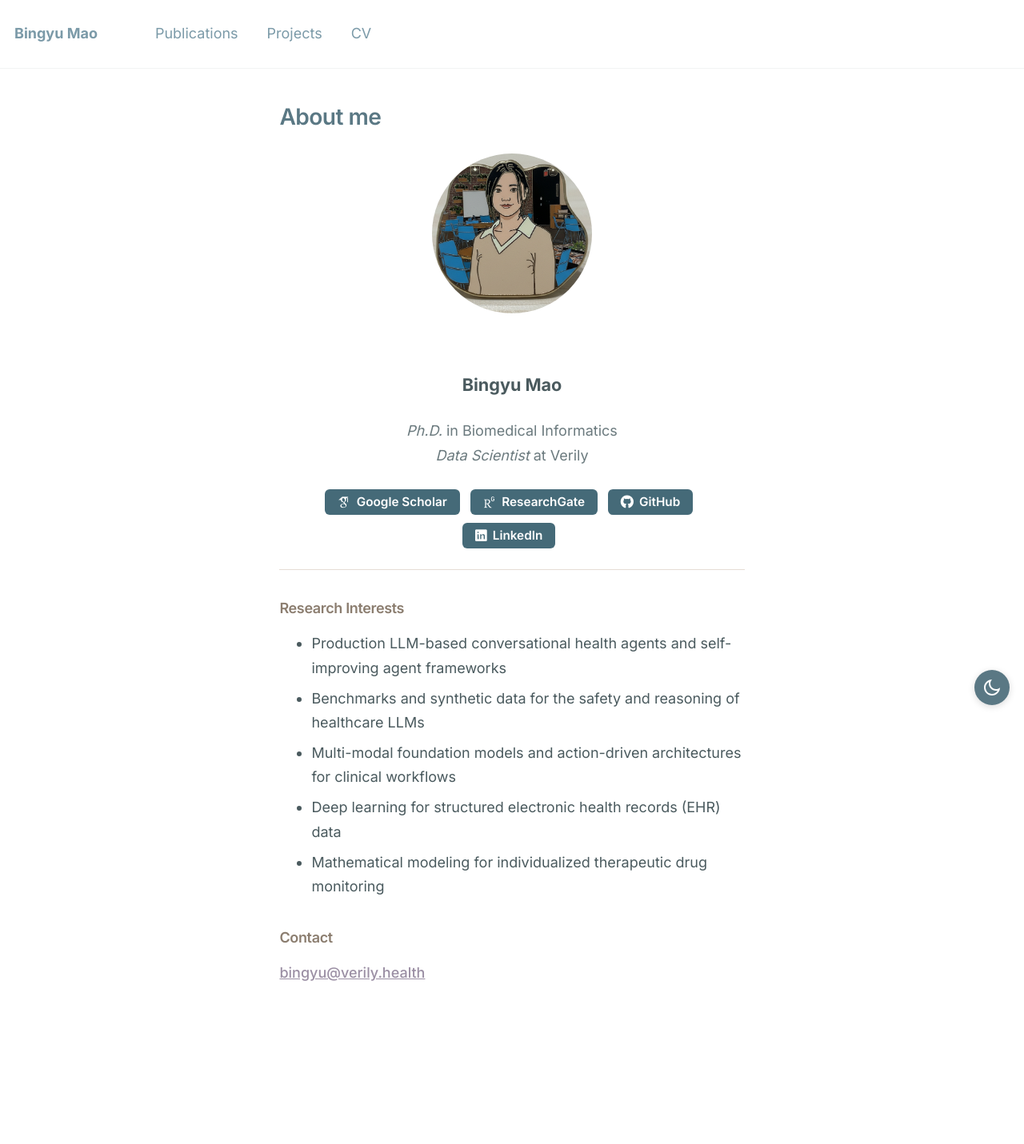
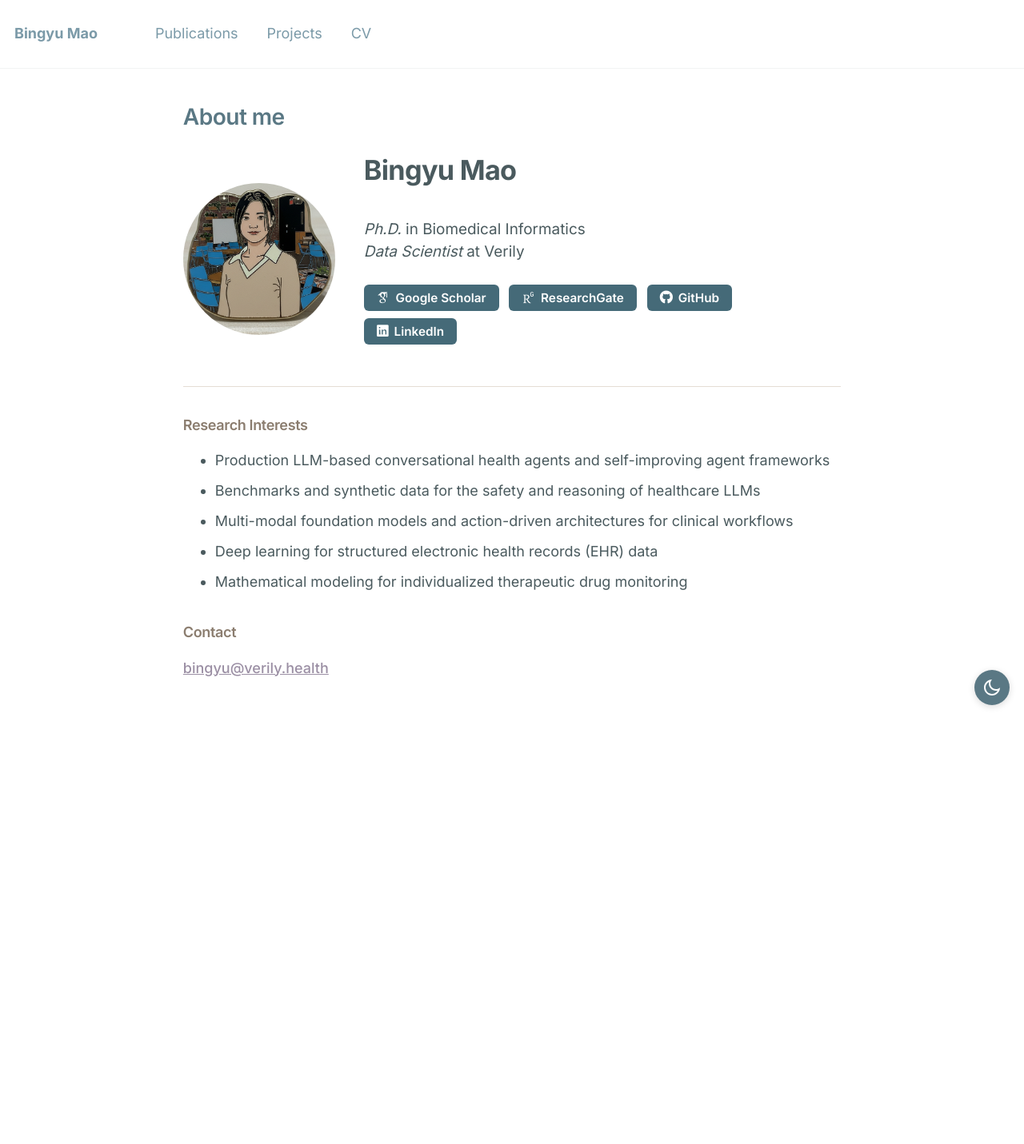
Before and after one commit to BingyuMao/BingyuMao.github.io, a Jekyll site: the page built from _pages/about.md, in a window 1280 px wide. Shown: the whole page at 80% size. Built offline with Jekyll 4.4.1, drawn with Linux system fonts in a browser that asks for light colours; some web fonts are replaced; after the commit the page ends 1049 px from its top, so only the background shows below that.

Commit message:
Restore full content width; two-column home hero
- Revert the 44rem reading-width cap (kept the wide default layout)
- Rebuild the home hero as avatar-left / name-intro-links-right, so the
  four social buttons sit on one row instead of wrapping 3+1
- Hero stacks and centers on mobile

Co-Authored-By: Claude Opus 4.8 (1M context) <noreply@anthropic.com>

```diff
--- a/_pages/about.md
+++ b/_pages/about.md
@@ -9,30 +9,21 @@ redirect_from:
   - /about.html
 ---
 
-<div style="text-align: center; margin: auto;">
-    <img src="/images/profile.png" alt="Profile Picture" style="display: block; margin: 0 auto; width: 200px; border-radius: 50%;">
+<div class="profile-hero">
+  <div class="profile-hero__avatar">
+    <img src="/images/profile.png" alt="Bingyu Mao">
+  </div>
+  <div class="profile-hero__body">
+    <p class="profile-hero__name">Bingyu Mao</p>
+    <p class="profile-hero__tagline"><em>Ph.D.</em> in Biomedical Informatics<br><em>Data Scientist</em> at Verily</p>
+    <p class="profile-hero__links">
+      <a class="link-btn" href="https://scholar.google.com/citations?hl=en&user=A7ajrdwAAAAJ" target="_blank" rel="noopener"><i class="ai ai-google-scholar"></i> Google Scholar</a>
+      <a class="link-btn" href="https://www.researchgate.net/profile/Bingyu-Mao" target="_blank" rel="noopener"><i class="ai ai-researchgate"></i> ResearchGate</a>
+      <a class="link-btn" href="https://github.com/BingyuMao" target="_blank" rel="noopener"><i class="fab fa-github"></i> GitHub</a>
+      <a class="link-btn" href="https://www.linkedin.com/in/bingyu-mao/" target="_blank" rel="noopener"><i class="fab fa-linkedin"></i> LinkedIn</a>
+    </p>
+  </div>
 </div>
-
-<br>
-
-<p style="text-align: center; font-size: 1.2em; font-weight: bold;">
-    Bingyu Mao
-</p>
-
-<p style="text-align: center; color: #6B7A7E;">
-<em>Ph.D.</em> in Biomedical Informatics
-
-<br>
-
-<em>Data Scientist</em> at Verily
-</p>
-
-<p style="text-align: center; margin-top: 1.2em;">
-    <a class="link-btn" href="https://scholar.google.com/citations?hl=en&user=A7ajrdwAAAAJ" target="_blank" rel="noopener"><i class="ai ai-google-scholar"></i> Google Scholar</a>
-    <a class="link-btn" href="https://www.researchgate.net/profile/Bingyu-Mao" target="_blank" rel="noopener"><i class="ai ai-researchgate"></i> ResearchGate</a>
-    <a class="link-btn" href="https://github.com/BingyuMao" target="_blank" rel="noopener"><i class="fab fa-github"></i> GitHub</a>
-    <a class="link-btn" href="https://www.linkedin.com/in/bingyu-mao/" target="_blank" rel="noopener"><i class="fab fa-linkedin"></i> LinkedIn</a>
-</p>
 
 
 <hr>
--- a/_sass/_custom.scss
+++ b/_sass/_custom.scss
@@ -190,15 +190,8 @@ details.pub > summary {
 }
 
 /* ----------------------------------------------------------------------------
-   Readability & rhythm — comfortable measure, calmer spacing
+   Readability & rhythm — calmer spacing
    ---------------------------------------------------------------------------- */
-
-/* Cap the reading column so lines stay a comfortable length on wide screens */
-.archive {
-  max-width: 44rem;
-  margin-left: auto;
-  margin-right: auto;
-}
 
 /* Slightly more open body rhythm (base is 1.6) */
 body {
@@ -220,3 +213,64 @@ details.pub > summary {
   padding-bottom: 0.3em;
   border-bottom: 1px solid var(--border-color);
 }
+
+/* ----------------------------------------------------------------------------
+   Home hero — avatar on the left, name / intro / links on the right
+   ---------------------------------------------------------------------------- */
+.profile-hero {
+  display: flex;
+  align-items: center;
+  gap: 2rem;
+  margin: 0.5rem 0 1.5rem;
+
+  &__avatar {
+    flex: 0 0 auto;
+    width: 190px;
+    max-width: 38%;
+
+    img {
+      display: block;
+      width: 100%;
+      border-radius: 50%;
+    }
+  }
+
+  &__body {
+    flex: 1 1 auto;
+    min-width: 0;
+  }
+
+  &__name {
+    margin: 0 0 0.2em;
+    font-size: 1.9em;
+    font-weight: 700;
+    line-height: 1.2;
+    letter-spacing: -0.02em;
+    color: var(--heading-color);
+  }
+
+  &__tagline {
+    margin: 0 0 1em;
+    color: var(--text-muted);
+    font-size: 1.05em;
+    line-height: 1.5;
+  }
+
+  &__links {
+    margin: 0;
+  }
+}
+
+/* Stack and center on small screens */
+@media (max-width: 600px) {
+  .profile-hero {
+    display: block;
+    text-align: center;
+
+    &__avatar {
+      width: 160px;
+      max-width: 55%;
+      margin: 0 auto 1.1rem;
+    }
+  }
+}
```
